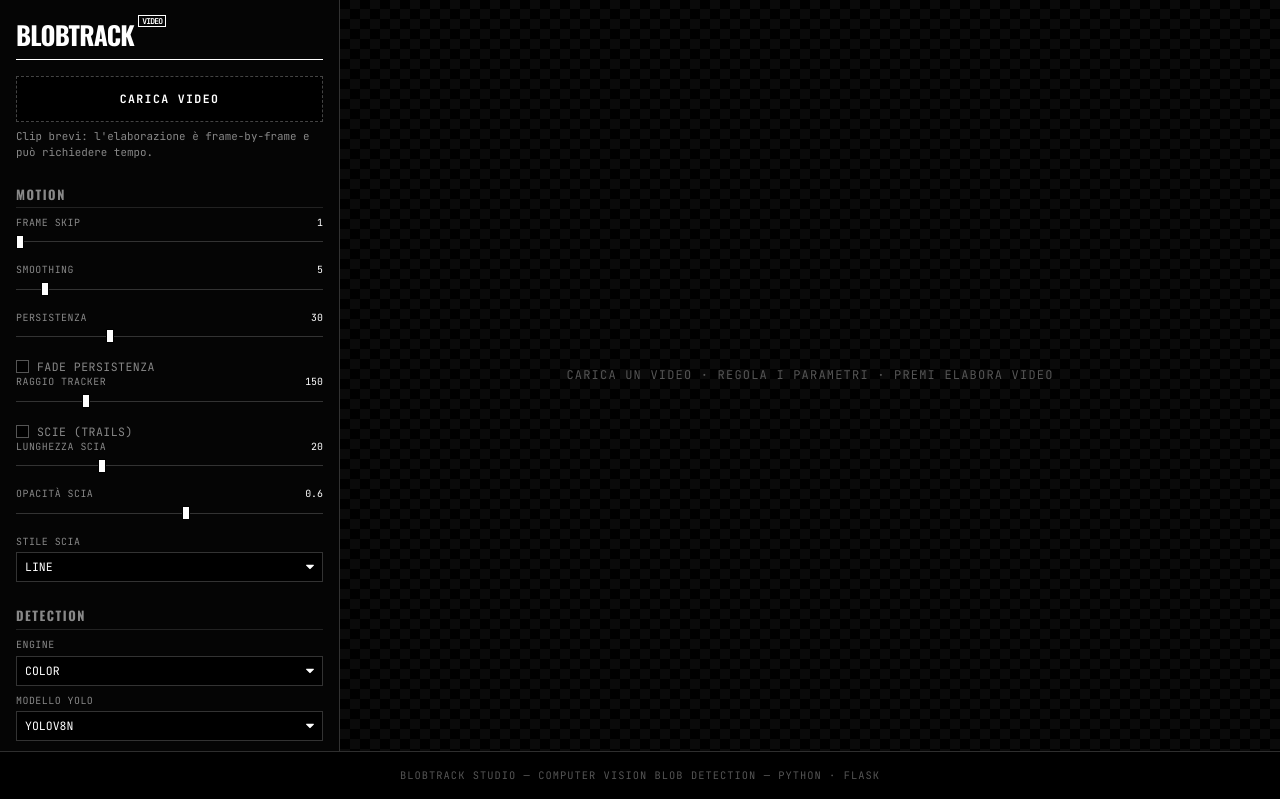
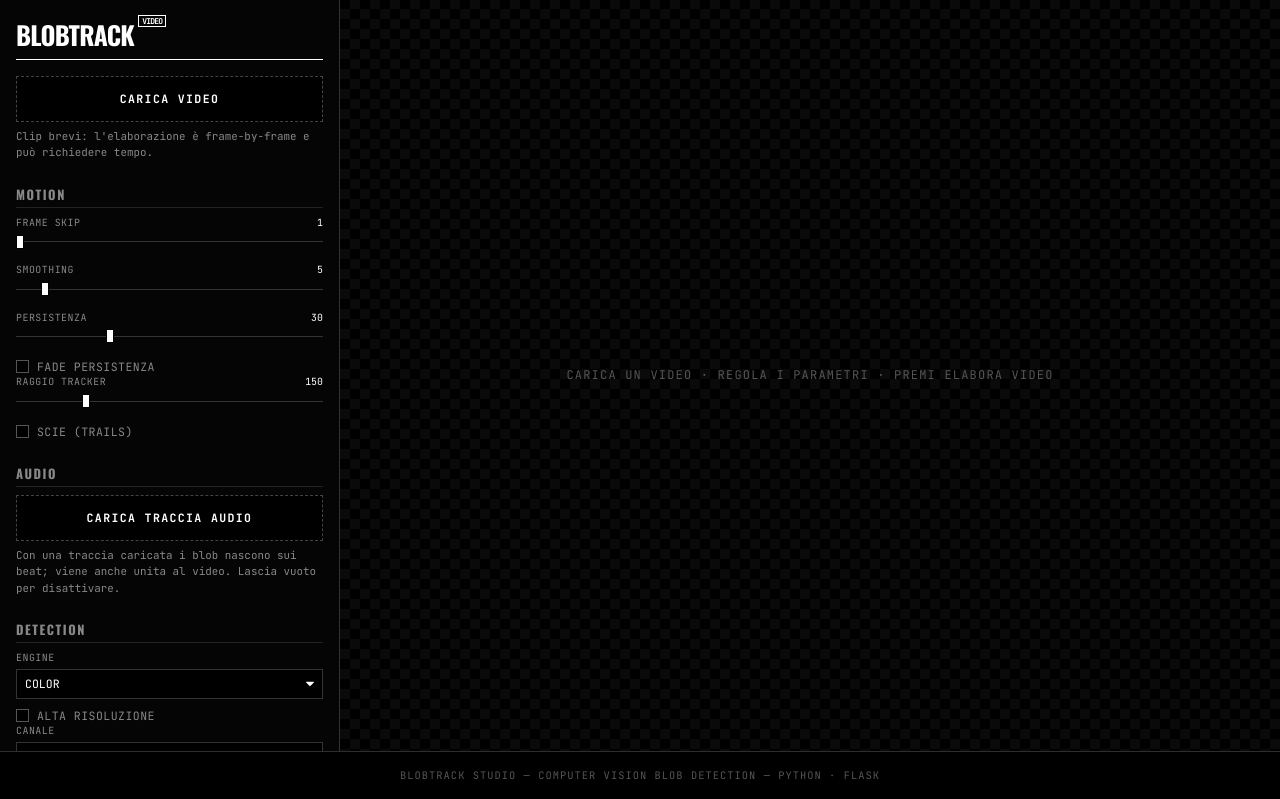
Before and after one commit to Filippo9991/blobtrack-studio, a Flask app: page /video in a window 1280 px wide. Shown: the part 36-835 px from the top of the page. Run offline with Flask 3, Linux system fonts and the light colour scheme; the visitor is signed in with stand-in values (Sample User, id 1); some libraries are stand-ins or nearby versions.

Commit message:
Pass 4: audio reactivity + UI: conditional sidebar fields
Audio (solo video): VideoForm con upload traccia + audio_band/sensitivity/
offset/modulate_*/mod_intensity; process_video(file, cfg, audio) salva la
traccia e imposta audio_enabled/audio_path (il motore fa beat detection,
modulazione size/thickness/glow e mux ffmpeg). audio_enabled/path derivati
dalla presenza del file; temp puliti a fine job.

UI: meccanismo dichiarativo setupConditionalFields() (data-show-when /
-checked / -file) che mostra/nasconde gruppi di controlli — campi YOLO solo
se engine=yolo, Colore target solo se track_mode=color_target, pre-processing/
center/glow/contorno/scie solo se attivi, custom_text solo se label=text,
params audio solo con traccia caricata.

Fix: .gitignore puntava a static/uploads (pre-refactor) invece di
app/static/uploads. 1 nuovo test audio (31 verdi).

Co-Authored-By: Claude Opus 4.8 <noreply@anthropic.com>

```diff
--- a/app/blueprints/studio.py
+++ b/app/blueprints/studio.py
@@ -26,7 +26,7 @@ studio_bp = Blueprint("studio", __name__)
 # Campi dei form (Studio/Video) che NON fanno parte del config del motore.
 # I campi-config sono quindi "tutti gli altri": il form è l'unica fonte di verità
 # (aggiungere un parametro al form lo include automaticamente nel config).
-_NON_CONFIG_FIELDS = {"csrf_token", "image", "video", "preset_name", "submit"}
+_NON_CONFIG_FIELDS = {"csrf_token", "image", "video", "audio", "preset_name", "submit"}
 
 
 def _form_to_settings(form):
@@ -182,7 +182,7 @@ def video():
 
     settings = _form_to_settings(form)
     try:
-        result = process_video(form.video.data, settings)
+        result = process_video(form.video.data, settings, form.audio.data)
     except Exception as exc:  # codec/IO/engine: non esporre lo stacktrace
         current_app.logger.exception("Errore di elaborazione video")
         flash(f"Elaborazione video fallita: {exc}", "error")
--- a/app/forms.py
+++ b/app/forms.py
@@ -182,6 +182,22 @@ class VideoForm(_ConfigFieldsForm):
     trail_length = IntegerField("Lunghezza scia", validators=[NumberRange(5, 60)], default=20)
     trail_opacity = FloatField("Opacità scia", validators=[NumberRange(0.1, 1.0)], default=0.6)
     trail_style = SelectField("Stile scia", choices=opt.choices(opt.TRAIL_STYLES))
+    # Audio reactivity — la reattività si attiva caricando una traccia (audio_enabled
+    # e audio_path li imposta il service in base al file). Questi sono i parametri.
+    audio = FileField(
+        "Traccia audio",
+        validators=[
+            Optional(),
+            FileAllowed(["mp3", "wav", "m4a", "aac", "ogg", "flac"], "Solo audio (mp3, wav, m4a, aac, ogg, flac)."),
+        ],
+    )
+    audio_band = SelectField("Banda", choices=opt.choices(opt.AUDIO_BANDS), default="bass")
+    audio_sensitivity = FloatField("Sensibilità beat", validators=[NumberRange(0.1, 3.0)], default=1.0)
+    audio_offset = FloatField("Offset (s)", validators=[NumberRange(0.0, 60.0)], default=0.0)
+    audio_modulate_size = BooleanField("Modula dimensione")
+    audio_modulate_thickness = BooleanField("Modula spessore")
+    audio_modulate_glow = BooleanField("Modula glow")
+    audio_mod_intensity = FloatField("Intensità modulazione", validators=[NumberRange(0.0, 2.0)], default=1.0)
     preset_name = StringField("Nome", validators=[Optional(), Length(max=80)])
     submit = SubmitField("Elabora video")
 
--- a/app/static/css/style.css
+++ b/app/static/css/style.css
@@ -315,6 +315,8 @@ input[type="checkbox"]:checked::before, .acid-checkbox:checked::before { transfo
 .studio-preview img { max-width: 100%; max-height: calc(100vh - 120px); border: 1px solid var(--line); }
 .studio-preview .placeholder { color: var(--muted-2); text-align: center; text-transform: uppercase; letter-spacing: 0.1em; font-size: 0.75rem; }
 
+[hidden] { display: none !important; } /* gruppi di controlli a comparsa condizionale */
+
 /* --- Live cam --- */
 .live-stage { position: relative; display: flex; align-items: center; justify-content: center; width: 100%; }
 .live-stage #cam-video { display: none; } /* sorgente: disegnata su canvas, mai mostrata */
--- a/app/static/js/main.js
+++ b/app/static/js/main.js
@@ -4,6 +4,7 @@ document.addEventListener("DOMContentLoaded", function () {
   setupCookieBanner();
   setupRangeOutputs();
   setupFileName();
+  setupConditionalFields();
 });
 
 // Banner consenso cookie (GDPR): invio via fetch + nascondi senza ricaricare.
@@ -36,13 +37,50 @@ function setupRangeOutputs() {
   });
 }
 
-// Mostra il nome del file selezionato sul pulsante di upload (Studio e Video).
+// Mostra/nasconde gruppi di controlli in base al valore di un altro campo.
+// Dichiarativo, via data-attribute sul contenitore (riusabile su Studio/Video/Live):
+//   data-show-when="campo:val1|val2"   -> visibile se campo ha uno di quei valori
+//   data-show-when-checked="campo"     -> visibile se la checkbox è spuntata
+//   data-show-when-file="campo"        -> visibile se è stato scelto un file
+function setupConditionalFields() {
+  var form = document.getElementById("studio-form") || document.getElementById("live-form");
+  if (!form) return;
+  var conds = form.querySelectorAll("[data-show-when], [data-show-when-checked], [data-show-when-file]");
+  if (!conds.length) return;
+
+  function field(name) { return form.querySelector('[name="' + name + '"]'); }
+
+  function refresh() {
+    conds.forEach(function (el) {
+      var show = true;
+      var sw = el.getAttribute("data-show-when");
+      if (sw) {
+        var parts = sw.split(":");
+        var ctrl = field(parts[0]);
+        show = !!ctrl && (parts[1] || "").split("|").indexOf(ctrl.value) !== -1;
+      }
+      var ck = el.getAttribute("data-show-when-checked");
+      if (ck) { var c = field(ck); show = show && !!(c && c.checked); }
+      var sf = el.getAttribute("data-show-when-file");
+      if (sf) { var f = field(sf); show = show && !!(f && f.files && f.files.length); }
+      el.hidden = !show;
+    });
+  }
+
+  form.addEventListener("change", refresh);
+  refresh();
+}
+
+// Mostra il nome del file selezionato sul relativo pulsante di upload.
+// Gestisce più input file (es. Video + traccia Audio) abbinandoli alla label
+// tramite l'attributo `for`.
 function setupFileName() {
-  var input = document.querySelector('#studio-form input[type="file"]');
-  var label = document.querySelector(".fname");
-  if (!input || !label) return;
-  var fallback = label.textContent;
-  input.addEventListener("change", function () {
-    label.textContent = input.files && input.files.length ? input.files[0].name : fallback;
+  document.querySelectorAll('#studio-form input[type="file"]').forEach(function (input) {
+    var label = document.querySelector('label[for="' + input.id + '"] .fname');
+    if (!label) return;
+    var fallback = label.textContent;
+    input.addEventListener("change", function () {
+      label.textContent = input.files && input.files.length ? input.files[0].name : fallback;
+    });
   });
 }
--- a/app/templates/_config_sections.html
+++ b/app/templates/_config_sections.html
@@ -4,11 +4,13 @@
 <div class="sb-section">
   <h3 class="section-title">Detection</h3>
   {{ c.sel(form.detection_engine) }}
-  {{ c.sel(form.yolo_model_file) }}
+  <div data-show-when="detection_engine:yolo">{{ c.sel(form.yolo_model_file) }}</div>
   {{ c.chk(form.use_high_res) }}
   {{ c.sel(form.track_mode) }}
+  <div data-show-when="track_mode:color_target">
     {{ c.clr(form.color_target_hex) }}
     {{ c.rng(form.color_target_tolerance, 1, 90) }}
+  </div>
   {{ c.rng(form.threshold, 0, 255) }}
   {{ c.sel(form.threshold_mode) }}
   {{ c.rng(form.morph_kernel_size, 1, 9, 2) }}
@@ -20,8 +22,10 @@
 <div class="sb-section">
   <h3 class="section-title">Pre-processing</h3>
   {{ c.chk(form.preprocess_enabled) }}
+  <div data-show-when-checked="preprocess_enabled">
     {{ c.sel(form.preprocess_method) }}
     {{ c.rng(form.preprocess_strength, 0.1, 2.0, 0.1) }}
+  </div>
 </div>
 
 <div class="sb-section">
@@ -48,15 +52,17 @@
 <div class="sb-section">
   <h3 class="section-title">Center</h3>
   {{ c.chk(form.show_center) }}
+  <div data-show-when-checked="show_center">
     {{ c.clr(form.center_color) }}
     <div class="grid-2">{{ c.sel(form.center_shape) }}{{ c.sel(form.center_style) }}</div>
     {{ c.rng(form.center_size_level, 1, 5) }}
+  </div>
 </div>
 
 <div class="sb-section">
   <h3 class="section-title">Text</h3>
   {{ c.sel(form.label_type) }}
-  <div class="field">
+  <div class="field" data-show-when="label_type:text">
     <label class="input-label">{{ form.custom_text.label.text }}</label>
     {{ form.custom_text() }}
   </div>
@@ -64,7 +70,7 @@
   <div class="grid-2">{{ c.sel(form.font_weight) }}{{ c.sel(form.label_pos) }}</div>
   {{ c.rng(form.text_size, 0.3, 2.0, 0.1) }}
   {{ c.chk(form.text_outline) }}
-  {{ c.clr(form.text_outline_color) }}
+  <div data-show-when-checked="text_outline">{{ c.clr(form.text_outline_color) }}</div>
 </div>
 
 <div class="sb-section">
@@ -77,8 +83,10 @@
 <div class="sb-section">
   <h3 class="section-title">Glow</h3>
   {{ c.chk(form.glow_enabled) }}
+  <div data-show-when-checked="glow_enabled">
     {{ c.rng(form.glow_intensity, 0.0, 2.0, 0.1) }}
     {{ c.rng(form.glow_radius, 5, 51, 2) }}
+  </div>
 </div>
 
 <div class="sb-section">
--- a/app/templates/video.html
+++ b/app/templates/video.html
@@ -25,9 +25,26 @@
         {{ c.chk(form.persistence_fade) }}
         {{ c.rng(form.tracker_match_radius, 50, 500) }}
         {{ c.chk(form.trails_enabled) }}
-        {{ c.rng(form.trail_length, 5, 60) }}
-        {{ c.rng(form.trail_opacity, 0.1, 1.0, 0.05) }}
-        {{ c.sel(form.trail_style) }}
+        <div data-show-when-checked="trails_enabled">
+          {{ c.rng(form.trail_length, 5, 60) }}
+          {{ c.rng(form.trail_opacity, 0.1, 1.0, 0.05) }}
+          {{ c.sel(form.trail_style) }}
+        </div>
+      </div>
+
+      <div class="sb-section">
+        <h3 class="section-title">Audio</h3>
+        <label class="upload-btn" for="{{ form.audio.id }}"><span class="fname">Carica traccia audio</span></label>
+        <div style="position:absolute; left:-9999px;">{{ form.audio() }}</div>
+        {% for e in form.audio.errors %}<div class="form-error">{{ e }}</div>{% endfor %}
+        <p class="form-hint" style="margin-top:6px;">Con una traccia caricata i blob nascono sui beat; viene anche unita al video. Lascia vuoto per disattivare.</p>
+        <div data-show-when-file="audio">
+          {{ c.sel(form.audio_band) }}
+          {{ c.rng(form.audio_sensitivity, 0.1, 3.0, 0.1) }}
+          {{ c.rng(form.audio_offset, 0.0, 60.0, 0.5) }}
+          <div class="grid-3">{{ c.chk(form.audio_modulate_size) }}{{ c.chk(form.audio_modulate_thickness) }}{{ c.chk(form.audio_modulate_glow) }}</div>
+          {{ c.rng(form.audio_mod_intensity, 0.0, 2.0, 0.1) }}
+        </div>
       </div>
 
       {% include "_config_sections.html" %}
```
Also changed, not shown: app/services/video_processing.py (+18 -4 lines), tests/test_video.py (+40 -0 lines), 1 other file. Lines whose indentation alone changed are shown as unchanged.
